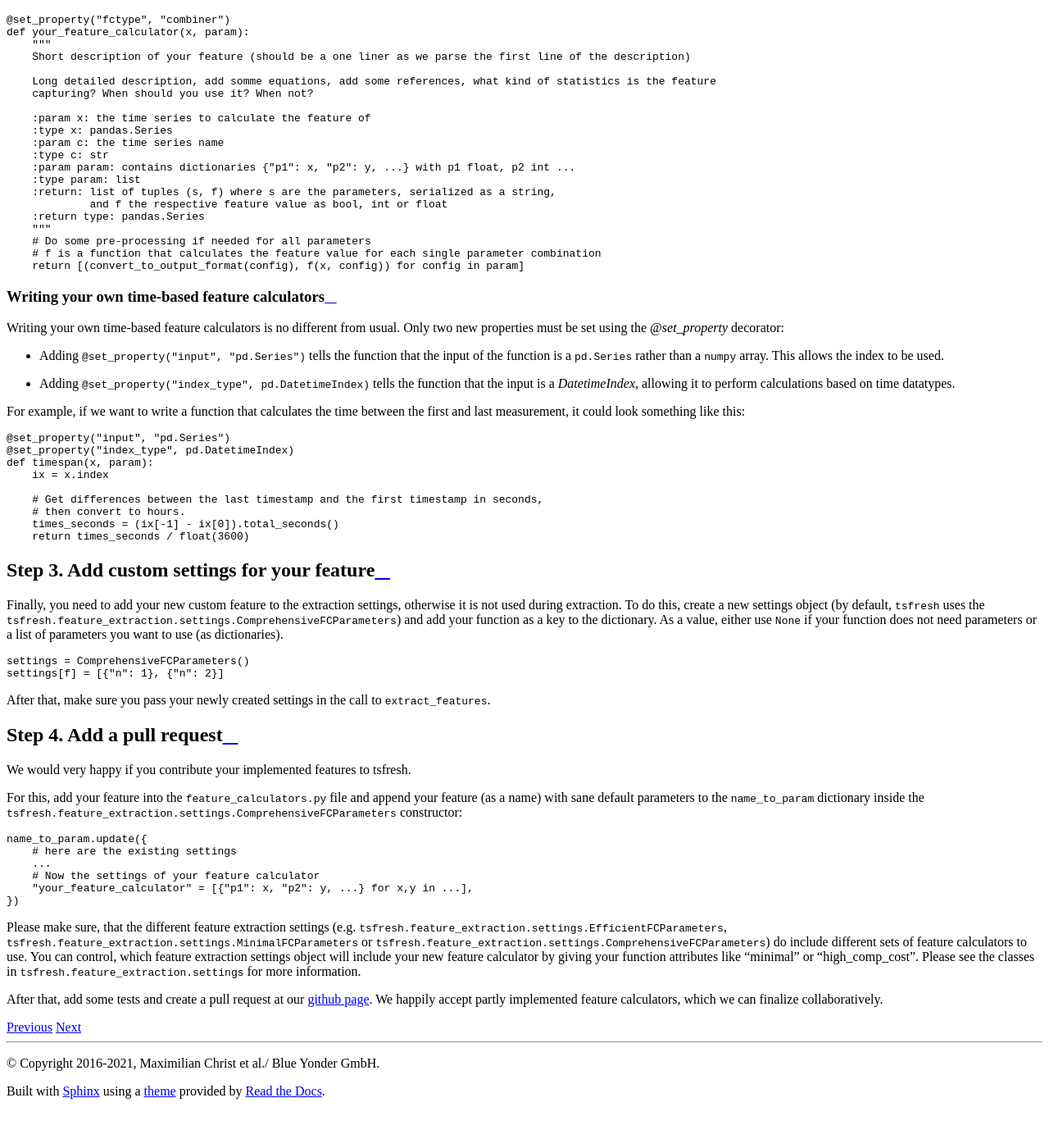
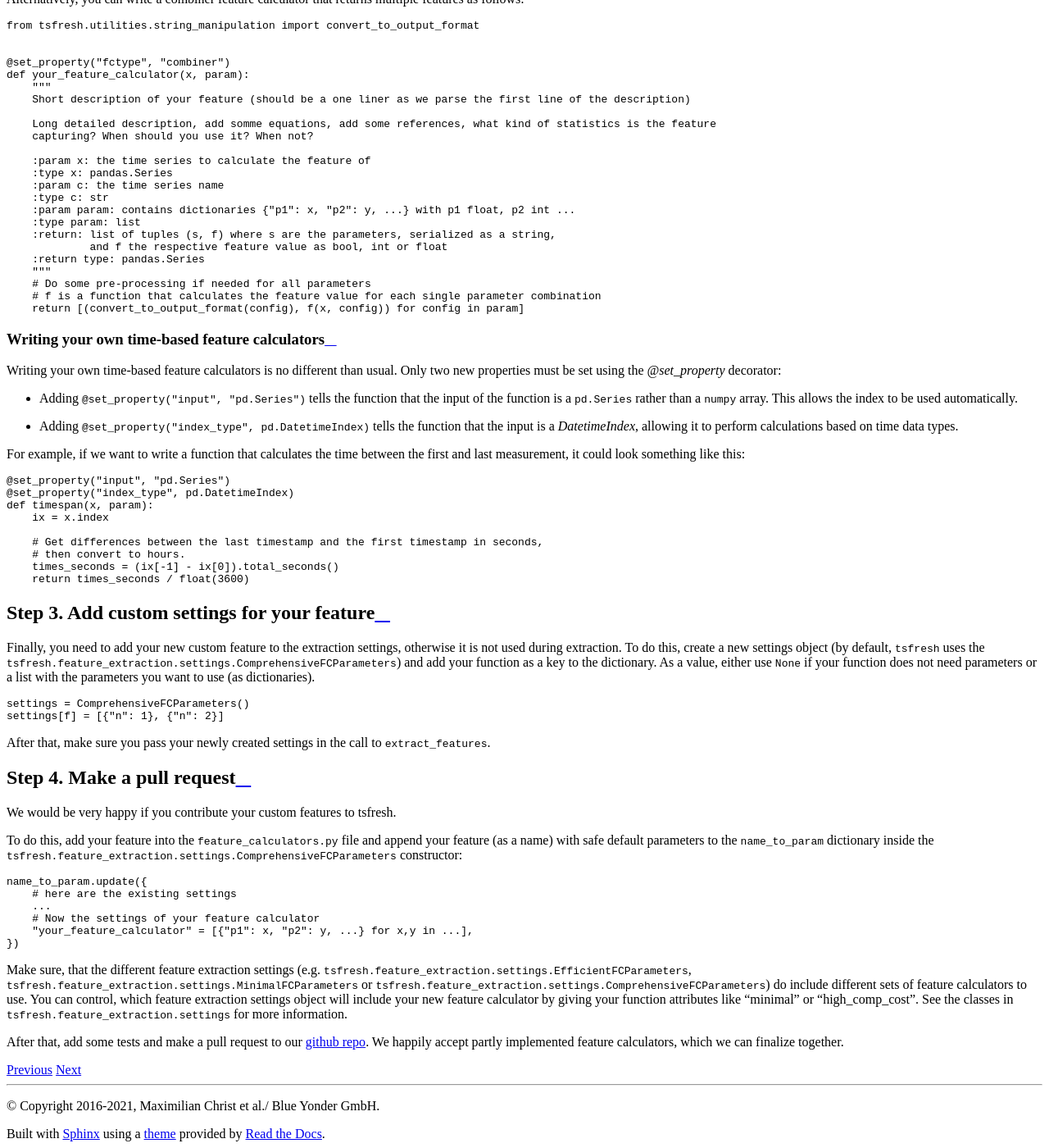
Before and after one commit to blue-yonder/tsfresh, a Sphinx documentation site: the page built from docs/text/how_to_add_custom_feature.rst, in a window 1280 px wide and 1400 px high, scrolled down 1743 px. Shown: the whole window at 82% size. Built offline with Sphinx 7.4.7 and the Read the Docs theme 2.0.0, drawn with Linux system fonts in a browser that asks for light colours; formulas are drawn with MathJax 3; the version number could not be read and is left out; before the commit the page ends 3091 px from its top, so only the background shows below that; some of the changed text lies outside the part shown.

Commit message:
changes wording in how_to_add_custom_features

```diff
--- a/docs/text/how_to_add_custom_feature.rst
+++ b/docs/text/how_to_add_custom_feature.rst
@@ -1,34 +1,34 @@
 How to add a custom feature
 ===========================
 
-It may be beneficial to add a custom feature to those that are calculated by tsfresh. To do so, one has to follow four
+If you want to extract custom made features from your time series, tsfresh allows you to do so in a few
 simple steps:
 
 Step 1. Decide which type of feature you want to implement
 ----------------------------------------------------------
 
-In tsfresh we differentiate between two types of feature calculation methods
+tsfresh supports two types of feature calculation methods:
 
     *1.* simple
 
     *2.* combiner
 
-The difference lays in the number of calculated features for a singular time series.
-The feature_calculator returns either one (*1.*) or multiple features (*2.*).
-So if you want to add a singular feature stick with *1.*, the simple feature calculator class.
-If it is beneficial to calculate multiples features at the same time (to e.g. perform auxiliary calculations only once
-for all features), stick with type *2.*.
+The difference lays in the number of features calculated for a singular time series.
+The feature_calculator is simple if it returns one (*1.*) feature, and it is a combiner and returns multiple features (*2.*).
+So if you want to add a singular feature, you should select *1.*, the simple feature calculator class.
+If it is however, better to calculate multiple features at the same time (e.g., to perform auxiliary calculations only
+once for all features), then you should choose type *2.*.
 
 
 Step 2. Write the feature calculator
 ------------------------------------
 
-Depending on which type of feature you are implementing, you can use the following feature calculator skeletons:
+Depending on which type of feature calculator you are implementing, you can use the following feature calculator skeletons:
 
 1. simple features
 ~~~~~~~~~~~~~~~~~~
 
-You can write such a simple feature calculator, that returns exactly one feature, without parameter
+You can write a simple feature calculator that returns exactly one feature, without parameters as follows:
 
 .. code:: python
 
@@ -75,6 +75,8 @@
 
 2. combiner features
 ~~~~~~~~~~~~~~~~~~~~
+
+Alternatively, you can write a combiner feature calculator that returns multiple features as follows:
 
 .. code:: python
 
@@ -107,12 +109,12 @@
 Writing your own time-based feature calculators
 ~~~~~~~~~~~~~~~~~~~~~~~~~~~~~~~~~~~~~~~~~~~~~~~
 
-Writing your own time-based feature calculators is no different from usual. Only two new properties must be set using the `@set_property` decorator:
+Writing your own time-based feature calculators is no different than usual. Only two new properties must be set using the `@set_property` decorator:
 
 * Adding ``@set_property("input", "pd.Series")`` tells the function that the input of the function is a ``pd.Series`` rather than a ``numpy`` array.
-  This allows the index to be used.
+  This allows the index to be used automatically.
 * Adding ``@set_property("index_type", pd.DatetimeIndex)`` tells the function that the input is a `DatetimeIndex`,
-  allowing it to perform calculations based on time datatypes.
+  allowing it to perform calculations based on time data types.
 
 For example, if we want to write a function that calculates the time between the first and last measurement, it could look something like this:
 
@@ -137,7 +139,7 @@
 To do this, create a new settings object (by default, ``tsfresh`` uses the
 :class:`tsfresh.feature_extraction.settings.ComprehensiveFCParameters`) and
 add your function as a key to the dictionary.
-As a value, either use ``None`` if your function does not need parameters or a list of
+As a value, either use ``None`` if your function does not need parameters or a list with the
 parameters you want to use (as dictionaries).
 
 .. code:: python
@@ -147,13 +149,13 @@
 
 After that, make sure you pass your newly created settings in the call to ``extract_features``.
 
-Step 4. Add a pull request
---------------------------
+Step 4. Make a pull request
+---------------------------
 
-We would very happy if you contribute your implemented features to tsfresh.
+We would be very happy if you contribute your custom features to tsfresh.
 
-For this, add your feature into the ``feature_calculators.py`` file and append your
-feature (as a name) with sane default parameters to the ``name_to_param`` dictionary inside the
+To do this, add your feature into the ``feature_calculators.py`` file and append your
+feature (as a name) with safe default parameters to the ``name_to_param`` dictionary inside the
 :class:`tsfresh.feature_extraction.settings.ComprehensiveFCParameters` constructor:
 
 .. code:: python
@@ -165,13 +167,13 @@
         "your_feature_calculator" = [{"p1": x, "p2": y, ...} for x,y in ...],
     })
 
-Please make sure, that the different feature extraction settings
+Make sure, that the different feature extraction settings
 (e.g. :class:`tsfresh.feature_extraction.settings.EfficientFCParameters`,
 :class:`tsfresh.feature_extraction.settings.MinimalFCParameters` or
 :class:`tsfresh.feature_extraction.settings.ComprehensiveFCParameters`) do include different sets of
 feature calculators to use. You can control, which feature extraction settings object will include your new
-feature calculator by giving your function attributes like "minimal" or "high_comp_cost". Please see the
+feature calculator by giving your function attributes like "minimal" or "high_comp_cost". See the
 classes in :mod:`tsfresh.feature_extraction.settings` for more information.
 
-After that, add some tests and create a pull request at our `github page <https://github.com/blue-yonder/tsfresh>`_.
-We happily accept partly implemented feature calculators, which we can finalize collaboratively.
+After that, add some tests and make a pull request to our `github repo <https://github.com/blue-yonder/tsfresh>`_.
+We happily accept partly implemented feature calculators, which we can finalize together.
```
Also changed, not shown: other parts of docs/text/how_to_add_custom_feature.rst (+1 -1 lines).
